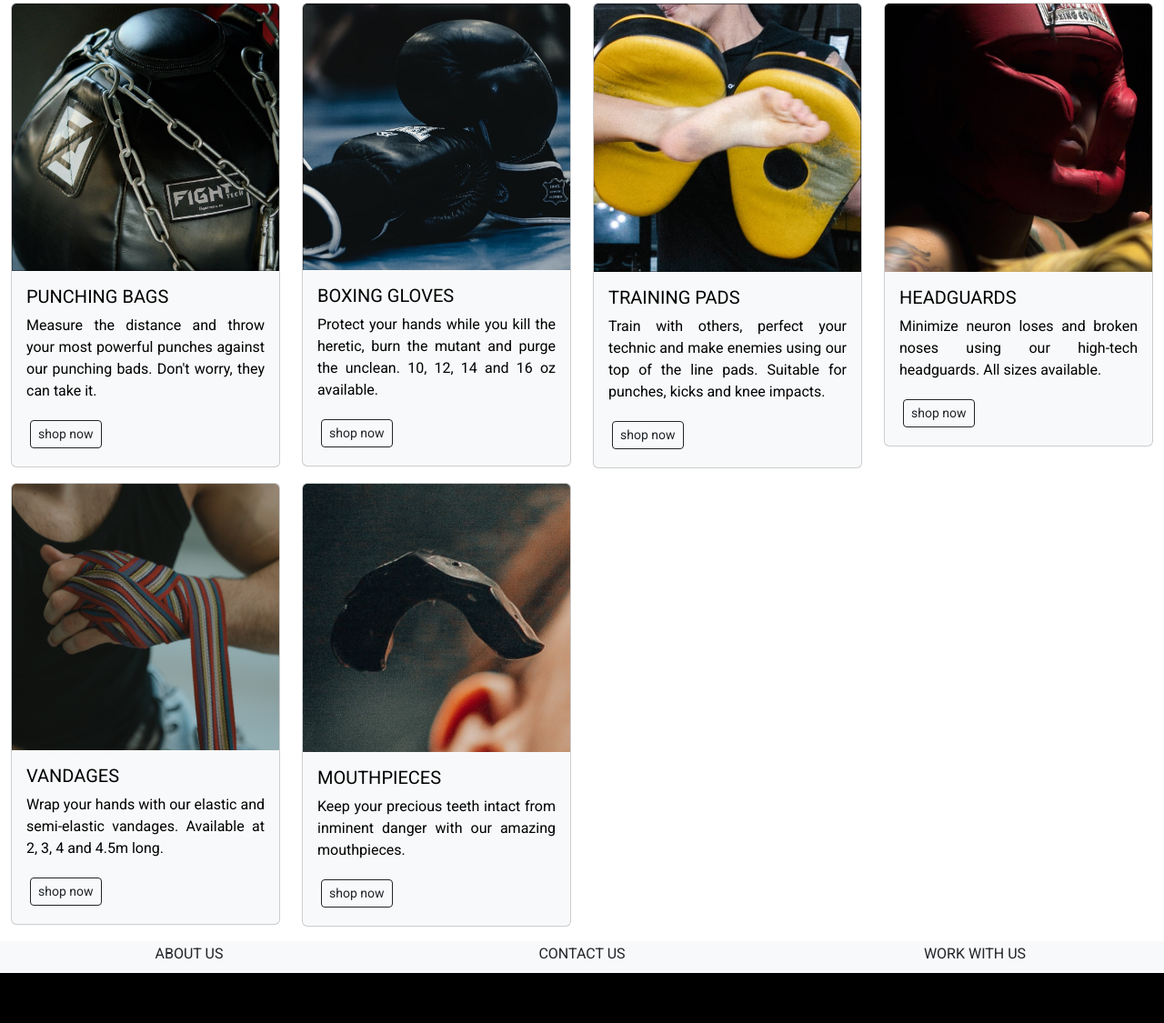
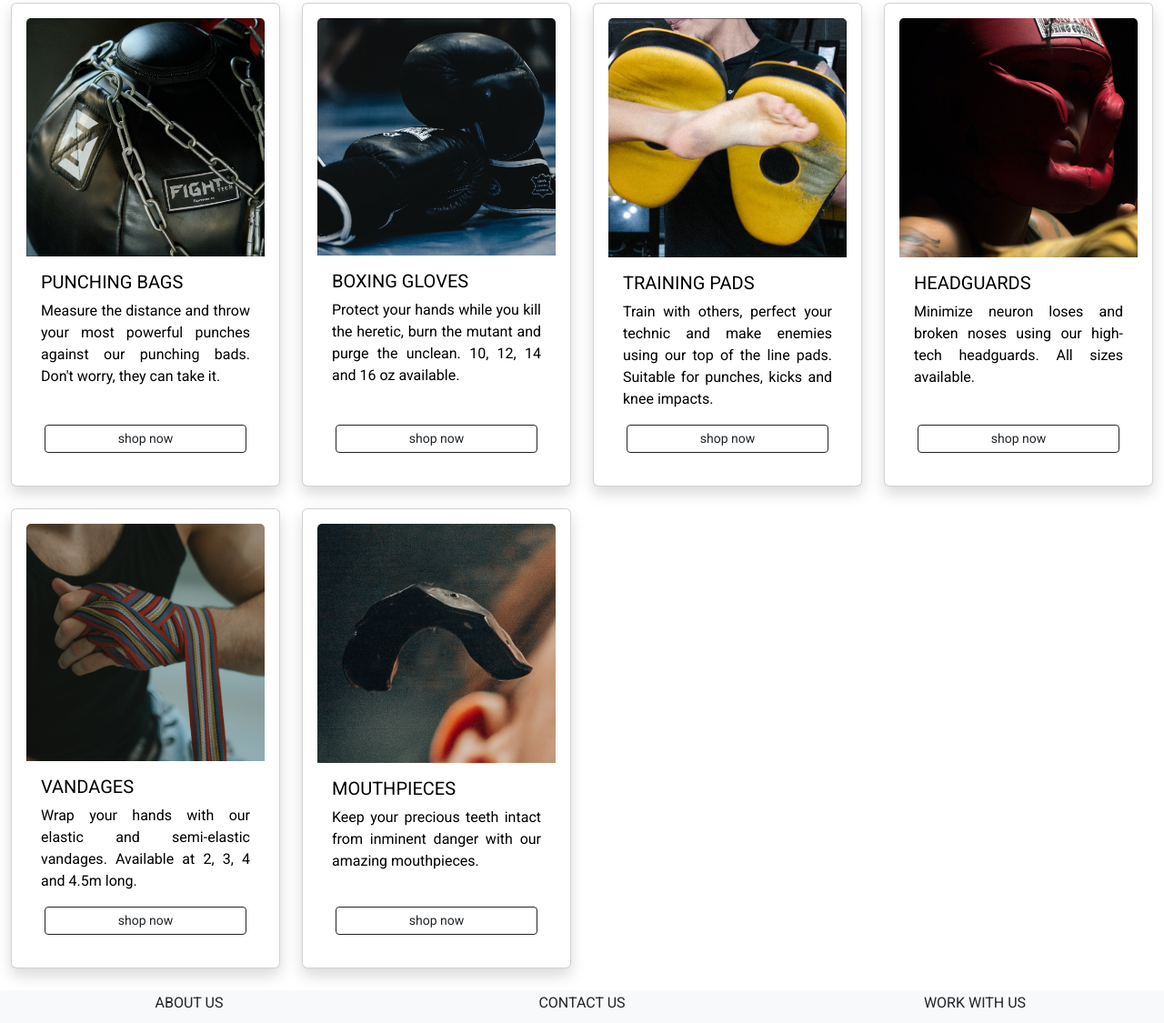
Before and after one commit to Ander-RL/BoxingShop, a plain HTML site: page index.html in a window 1280 px wide. Shown: the part 917-2042 px from the top of the page at 91% size. Before the commit the page ends 1987 px from the top, so only its background shows below. Drawn offline with nearby package versions, Linux system fonts and the light colour scheme; a web font is replaced by a local one.

Commit message:
Cards shadow added, size and button alignement

```diff
--- a/index.html
+++ b/index.html
@@ -109,68 +109,73 @@
 
     <div class="row">
 
-      <div class="col-lg-3 col-md-4">
-        <div class="card text-bg-light mb-3" style="max-width: 30rem;">
+      <div class="col-lg-3 col-md-4 d-flex align-items-stretch">
+        <div class="card text-bg-light mb-4 shadow p-3 bg-white rounded" style="max-width: 30rem;">
           <img src="images/HookBag.jpg" class="card-img-top" alt="Punching bag">
-            <div class="card-body">
+          <div class="card-body d-flex flex-column">
             <h5 class="card-title">PUNCHING BAGS</h5>
-              <p class="card-text">Measure the distance and throw your most powerful punches against our punching bads. Don't worry, they can take it.</p>
-              <a href="" class="btn btn-outline-dark btn-sm m-1">shop now</a>
+            <p class="card-text">Measure the distance and throw your most powerful punches against our punching bads.
+              Don't worry, they can take it.</p>
+            <a href="" class="btn btn-outline-dark btn-sm mt-auto m-1">shop now</a>
           </div>
         </div>
       </div>
 
-      <div class="col-lg-3 col-md-4">
-        <div class="card text-bg-light mb-3" style="max-width: 30rem;">
+      <div class="col-lg-3 col-md-4 d-flex align-items-stretch">
+        <div class="card text-bg-light mb-4 shadow p-3 bg-white rounded" style="max-width: 30rem;">
           <img src="images/Gloves.jpg" class="card-img-top" alt="Gloves">
-            <div class="card-body">
+          <div class="card-body d-flex flex-column">
             <h5 class="card-title">BOXING GLOVES</h5>
-              <p class="card-text">Protect your hands while you kill the heretic, burn the mutant and purge the unclean. 10, 12, 14 and 16 oz available.</p>
-              <a href="" class="btn btn-outline-dark btn-sm m-1">shop now</a>
+            <p class="card-text">Protect your hands while you kill the heretic, burn the mutant and purge the unclean.
+              10, 12, 14 and 16 oz available.</p>
+            <a href="" class="btn btn-outline-dark btn-sm mt-auto m-1">shop now</a>
           </div>
         </div>
       </div>
 
-      <div class="col-lg-3 col-md-4">
-        <div class="card text-bg-light mb-3" style="max-width: 30rem;">
+      <div class="col-lg-3 col-md-4 d-flex align-items-stretch">
+        <div class="card text-bg-light mb-4 shadow p-3 bg-white rounded" style="max-width: 30rem;">
           <img src="images/Pads.png" class="card-img-top" alt="Pads">
-            <div class="card-body">
+          <div class="card-body d-flex flex-column">
             <h5 class="card-title">TRAINING PADS</h5>
-              <p class="card-text">Train with others, perfect your technic and make enemies using our top of the line pads. Suitable for punches, kicks and knee impacts.</p>
-              <a href="" class="btn btn-outline-dark btn-sm m-1">shop now</a>
+            <p class="card-text">Train with others, perfect your technic and make enemies using our top of the line
+              pads. Suitable for punches, kicks and knee impacts.</p>
+            <a href="" class="btn btn-outline-dark btn-sm mt-auto m-1">shop now</a>
           </div>
         </div>
       </div>
 
-      <div class="col-lg-3 col-md-4">
-        <div class="card text-bg-light mb-3" style="max-width: 30rem;">
+      <div class="col-lg-3 col-md-4 d-flex align-items-stretch">
+        <div class="card text-bg-light mb-4 shadow p-3 bg-white rounded" style="max-width: 30rem;">
           <img src="images/Headguard.jpg" class="card-img-top" alt="Headguard">
-            <div class="card-body">
+          <div class="card-body d-flex flex-column">
             <h5 class="card-title">HEADGUARDS</h5>
-              <p class="card-text">Minimize neuron loses and broken noses using our high-tech headguards. All sizes available.</p>
-              <a href="" class="btn btn-outline-dark btn-sm m-1">shop now</a>
+            <p class="card-text">Minimize neuron loses and broken noses using our high-tech headguards. All sizes
+              available.</p>
+            <a href="" class="btn btn-outline-dark btn-sm mt-auto m-1">shop now</a>
           </div>
         </div>
       </div>
 
-      <div class="col-lg-3 col-md-4">
-        <div class="card text-bg-light mb-3" style="max-width: 30rem;">
+      <div class="col-lg-3 col-md-4 d-flex align-items-stretch">
+        <div class="card text-bg-light mb-4 shadow p-3 bg-white rounded" style="max-width: 30rem;">
           <img src="images/Vandages.jpg" class="card-img-top" alt="Vandages">
-            <div class="card-body">
+          <div class="card-body d-flex flex-column">
             <h5 class="card-title">VANDAGES</h5>
-              <p class="card-text">Wrap your hands with our elastic and semi-elastic vandages. Available at 2, 3, 4 and 4.5m long.</p>
-              <a href="" class="btn btn-outline-dark btn-sm m-1">shop now</a>
+            <p class="card-text">Wrap your hands with our elastic and semi-elastic vandages. Available at 2, 3, 4 and
+              4.5m long.</p>
+            <a href="" class="btn btn-outline-dark btn-sm mt-auto m-1">shop now</a>
           </div>
         </div>
       </div>
 
-      <div class="col-lg-3 col-md-4">
-        <div class="card text-bg-light mb-3" style="max-width: 30rem;">
+      <div class="col-lg-3 col-md-4 d-flex align-items-stretch">
+        <div class="card text-bg-light mb-4 shadow p-3 bg-white rounded" style="max-width: 30rem;">
           <img src="images/Mouthpiece.jpg" class="card-img-top" alt="Mouthpieces">
-            <div class="card-body">
+          <div class="card-body d-flex flex-column">
             <h5 class="card-title">MOUTHPIECES</h5>
             <p class="card-text">Keep your precious teeth intact from inminent danger with our amazing mouthpieces.</p>
-              <a href="" class="btn btn-outline-dark btn-sm m-1">shop now</a>
+            <a href="" class="btn btn-outline-dark btn-sm mt-auto m-1">shop now</a>
           </div>
         </div>
       </div>
```
Lines whose indentation alone changed are shown as unchanged.
